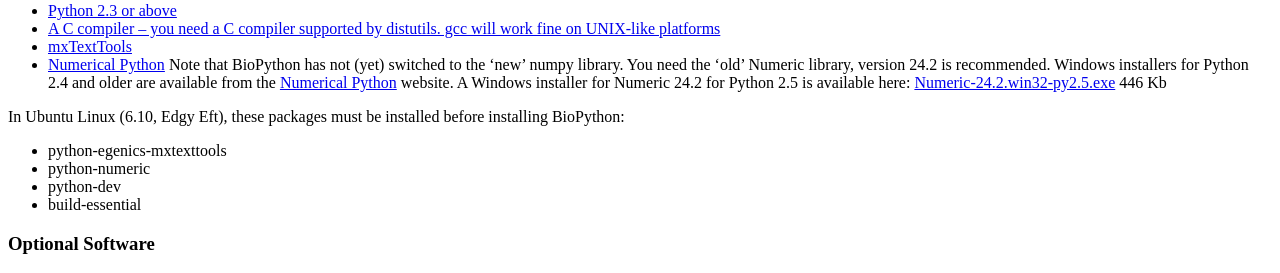
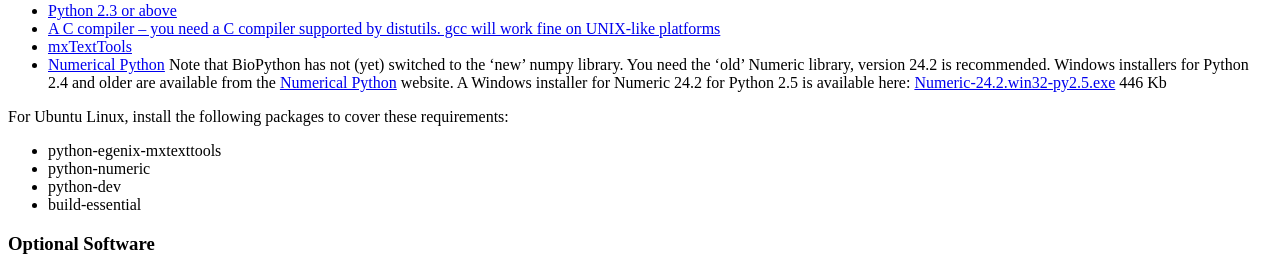
Before and after one commit to biopython/biopython.github.io, a Jekyll site: the page built from wiki/Download.md, in a window 1280 px wide. Shown: the part 422-695 px from the top of the page. Built offline with Jekyll 4.4.1, drawn with Linux system fonts in a browser that asks for light colours.

Commit message:
/* Required Software */ Corrected "egenics" [sic] and clarified wording.

```diff
--- a/wiki/Download.md
+++ b/wiki/Download.md
@@ -48,10 +48,10 @@ Current Release -- 1.43 -- 17 March 2007
     [Numeric-24.2.win32-py2.5.exe](http://biopython.org/DIST/Numeric-24.2.win32-py2.5.exe)
     446 Kb
 
-In Ubuntu Linux (6.10, Edgy Eft), these packages must be installed
-before installing BioPython:
+For Ubuntu Linux, install the following packages to cover these
+requirements:
 
--   python-egenics-mxtexttools
+-   python-egenix-mxtexttools
 -   python-numeric
 -   python-dev
 -   build-essential
```
Also changed, not shown: 1 other file.
